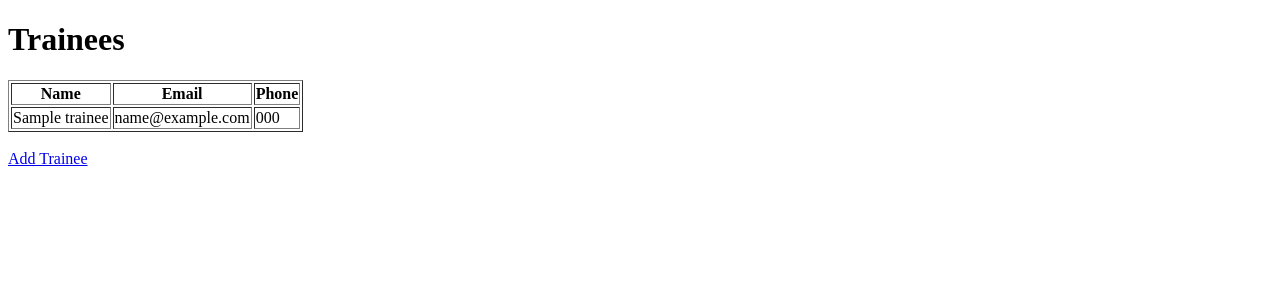
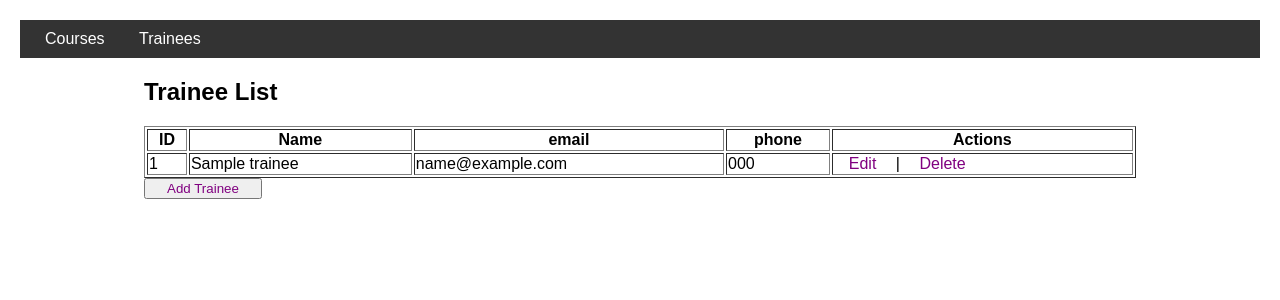
Before and after one commit to AmeraKhaled/Django_day1, a Django app: page /trainee/list/ in a window 1280 px wide. Shown: the top 300 px of the page. Run offline with Django 5.2, Linux system fonts and the light colour scheme; tables that the repository leaves empty hold one stand-in row (values such as "Sample post").

Commit message:
Updated trainee list with delete function and action column

```diff
--- a/templates/base.html
+++ b/templates/base.html
@@ -9,6 +9,8 @@
         .container { width: 80%; margin: auto; }
         nav { background: #333; padding: 10px; }
         nav a { color: white; margin: 0 15px; text-decoration: none; }
+        a { color: purple; margin: 0 15px; text-decoration: none; }
+
     </style>
 </head>
 <body>
--- a/templates/course/add_course.html
+++ b/templates/course/add_course.html
@@ -2,7 +2,7 @@
 
 {% block content %}
     <h2>Add Course</h2>
-    <form method="post">
+    <form method="post" style="border: 2px solid black; padding: 20px; width: 50%; margin: auto;">
         {% csrf_token %}
         {{ form.as_p }}
         <button type="submit">Add Course</button>
--- a/templates/course/course_list.html
+++ b/templates/course/course_list.html
@@ -1,7 +1,7 @@
 {% extends 'base.html' %}
 {% block content %}
     <h2>Course List</h2>
-    <table>
+    <table border = "1" width = "100%">
         <tr><th>Name</th><th>Description</th><th>Actions</th></tr>
         {% for course in courses %}
             <tr>
@@ -14,7 +14,6 @@
             </tr>
         {% endfor %}
     </table>
-    <a href="{% url 'add_course' %}">Add Course</a>
-    <a href="{% url 'course_list' %}">Back to Course List</a>
+    <button><a href="{% url 'add_course' %}">Add Course</a></button>
 
 {% endblock %}
--- a/templates/trainee/add_trainee.html
+++ b/templates/trainee/add_trainee.html
@@ -5,7 +5,7 @@
 </head>
 <body>
     <h1>Add Trainee</h1>
-    <form method="post">
+    <form method="post" style="border: 2px solid black; padding: 20px; width: 50%; margin: auto;">
         {% csrf_token %}
         {{ form.as_p }}
         <button type="submit">Submit</button>
--- a/templates/trainee/trainee_list.html
+++ b/templates/trainee/trainee_list.html
@@ -1,29 +1,32 @@
-<!DOCTYPE html>
-<html lang="en">
-<head>
-    <title>Trainee List</title>
-</head>
-<body>
-    <h1>Trainees</h1>
-    <table border="1">
+{% extends "base.html" %}
+
+{% block content %}
+    <h2>Trainee List</h2>
+    <table border="1" width = "100%">
+        <thead>
             <tr>
+                <th>ID</th>
                 <th>Name</th>
-            <th>Email</th>
-            <th>Phone</th>
+                <th>email</th>
+                <th>phone</th>
+                <th>Actions</th>
             </tr>
+        </thead>
+        <tbody>
             {% for trainee in trainees %}
             <tr>
+                <td>{{ trainee.id }}</td>
                 <td>{{ trainee.name }}</td>
                 <td>{{ trainee.email }}</td>
                 <td>{{ trainee.phone }}</td>
-        </tr>
-        {% empty %}
-        <tr>
-            <td colspan="3">No trainees found.</td>
+                <td>
+                    <a href="{% url 'update_trainee' trainee.id %}">Edit</a> |
+                    <a href="{% url 'delete_trainee' trainee.id %}">Delete</a>
+                </td>
             </tr>
             {% endfor %}
+        </tbody>
     </table>
-    <br>
-    <a href="{% url 'add_trainee' %}">Add Trainee</a>
-</body>
-</html>
+    <button><a href="{% url 'add_trainee' %}" class="btn btn-primary">Add Trainee</a></button>
+
+{% endblock %}
--- a/trainee_app/urls.py
+++ b/trainee_app/urls.py
@@ -1,7 +1,10 @@
 from django.urls import path
-from .views import trainee_list, add_trainee
+from .views import trainee_list, add_trainee, update_trainee, delete_trainee
 
 urlpatterns = [
     path("list/", trainee_list, name="traineelist"),
     path("add/", add_trainee, name="add_trainee"),
+    path("<int:id>/update/", update_trainee, name="update_trainee"),
+    path("<int:id>/delete/", delete_trainee, name="delete_trainee"),
+
 ]
--- a/trainee_app/views.py
+++ b/trainee_app/views.py
@@ -1,4 +1,4 @@
-from django.shortcuts import render, redirect
+from django.shortcuts import  render, get_object_or_404, redirect
 from .models import Trainee
 from .forms import TraineeForm
 
@@ -15,3 +15,21 @@ def add_trainee(request):
     else:
         form = TraineeForm()
     return render(request, "trainee/add_trainee.html", {"form": form})
+
+def update_trainee(request, id):
+    trainee = get_object_or_404(Trainee, id=id)
+    if request.method == "POST":
+        form = TraineeForm(request.POST, instance=trainee)
+        if form.is_valid():
+            form.save()
+            return redirect("traineelist")
+    else:
+        form = TraineeForm(instance=trainee)
+    return render(request, "trainee/update_trainee.html", {"form": form})
+
+def delete_trainee(request, id):
+    trainee = get_object_or_404(Trainee, id=id)
+    if request.method == "POST":
+        trainee.delete()
+        return redirect("traineelist")
+    return render(request, "course/delete_trainee.html", {"trainee": trainee})
```
Also changed, not shown: templates/trainee/update_trainee.html (+5 -10 lines). Lines whose indentation alone changed are shown as unchanged.
